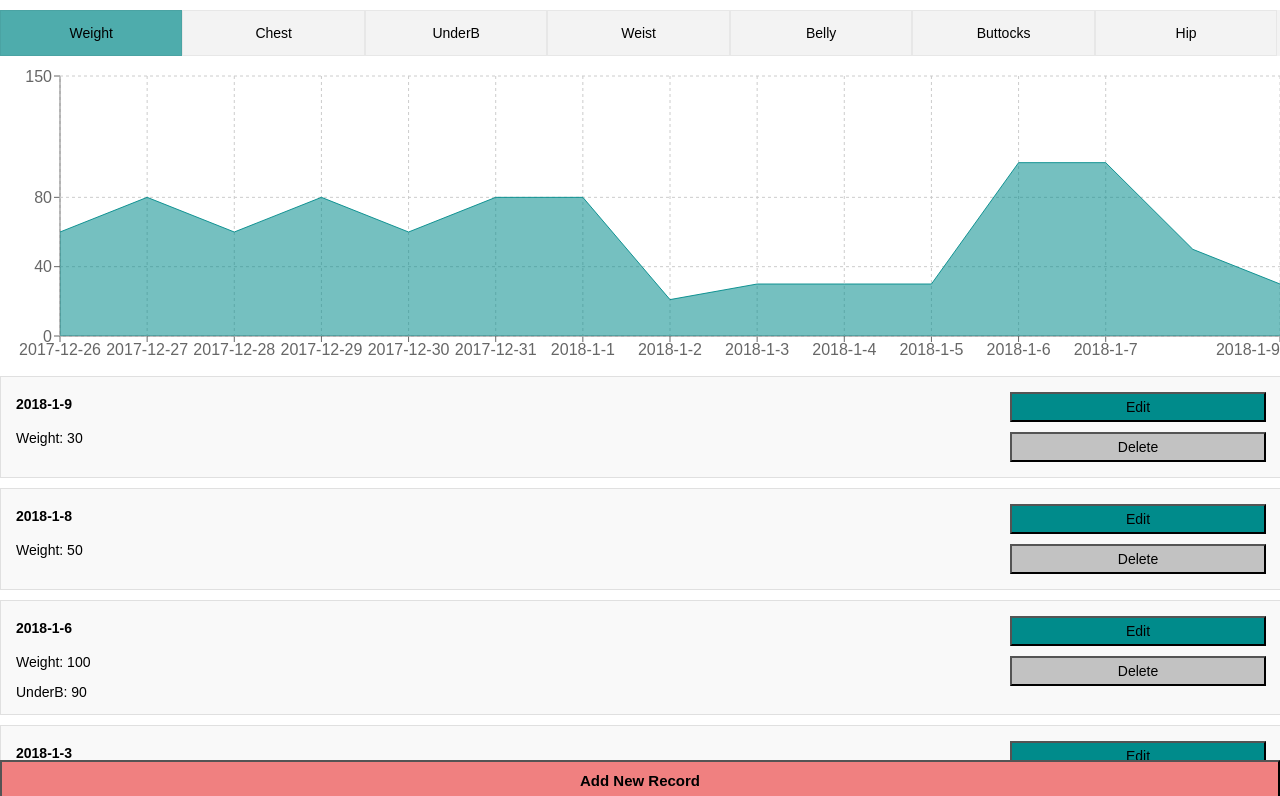
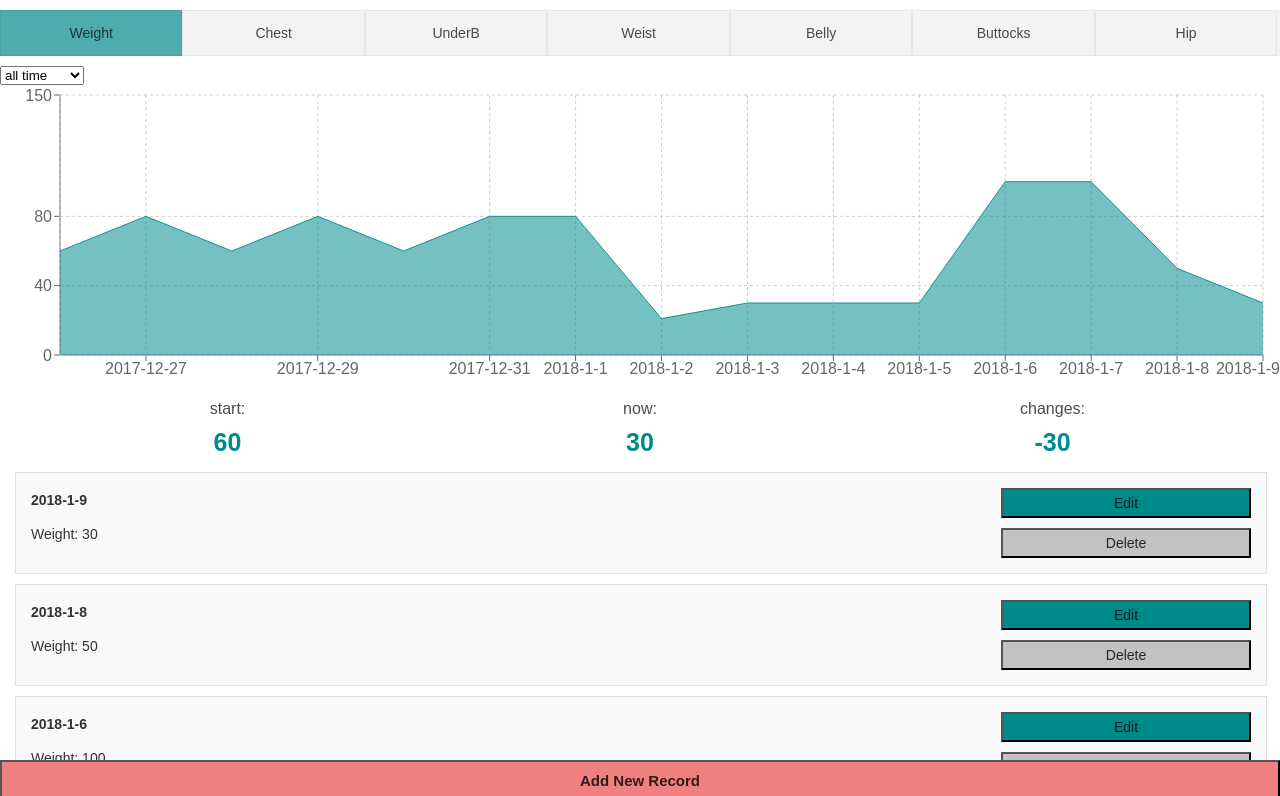
Before and after one commit to lsapozh/react-measurements, a React (Create React App) app: page / in a window 1280 px wide. Shown: the top 796 px of the page. Built offline with nearby package versions, Linux system fonts and the light colour scheme.

Commit message:
added start/current/changes value

```diff
--- a/src/App.js
+++ b/src/App.js
@@ -15,12 +15,13 @@ const AddNewRecord = styled.button`
   background-color: lightcoral;
   font-size: 15px;
   font-weight: 600;
-  // color: white;
+  color: rgba(0, 0, 0, 0.8);
 `;
 
 const RecordsDiv = styled.div`
   position: relative;
-  margin: 10px 0 50px 0;
+  margin: 10px 15px 50px 15px;
+  color: rgba(0, 0, 0, 0.8);
 `;
 
 const RecordDiv = styled.div`
@@ -55,7 +56,7 @@ const DeleteButton = styled.button`
     padding: 5px 0 5px 0;
     font-size: 14px;
     background-color: rgba(139, 139, 139, 0.5);
-
+    color: rgba(0, 0, 0, 0.8);
 `;
 
 const EditButton = styled.button`
@@ -66,6 +67,7 @@ const EditButton = styled.button`
     font-size: 14px;
     background-color: rgba(0, 139, 139, 1);
     // color: white;
+    color: rgba(0, 0, 0, 0.8);
 `;
 
 const Clear = styled.div`
@@ -73,9 +75,10 @@ const Clear = styled.div`
 `;
 
 const MeasurementTypesDiv = styled.div`
-   width: 100%;
+   //width: 100%;
    margin: 10px auto 10px auto;
    background-color: rgba(139, 139, 139, 0.1);
+   color: rgba(0, 0, 0, 0.7);
 `;
 
 const MeasurementDiv = styled.div`
@@ -89,6 +92,26 @@ const MeasurementDiv = styled.div`
     cursor: pointer;
 `;
 
+const MeasurementValuesDiv = styled.div`
+    text-align: center;
+    margin: 15px 15px 15px 15px;
+    color: rgba(0, 0, 0, 0.7);
+`;
+
+const MeasurementValuesName = styled.div`
+    display: inline-block;
+    width: 33%;
+`;
+
+const MeasurementValue = styled.div`
+    margin-top: 10px;
+    font-size: 25px;
+    color: darkcyan;
+    font-weight: 700;
+`;
+
+
+
 
 class App extends Component {
     state = {
@@ -97,7 +120,11 @@ class App extends Component {
         editRecordId: 0,
         recordForEdit: {},
         records: [],
-        selectedMeasurement: MEASUREMENT_TYPES[0].value
+        selectedMeasurement: MEASUREMENT_TYPES[0].value,
+        startValue: 0,
+        currentValue: 0,
+        changes: 0
+
     };
 
     openNewRecordModal = () => {
@@ -192,10 +219,35 @@ class App extends Component {
             });
             this.setState({
                 records: items
+            }, () => {
+                this.setState({
+                    startValue: this.state.records[0][this.state.selectedMeasurement],
+                    currentValue: this.state.records[this.state.records.length - 1][this.state.selectedMeasurement],
+                }, () => {
+                    let diff = this.state.currentValue - this.state.startValue;
+                    if (diff) {
+                        this.setState({
+                            changes: diff
+                        })
+                    } else {
+                        this.setState({
+                            changes: ""
+                        })
+                    }
+                })
             })
         } else {
             this.setState({
                 records: seedRecords
+            }, () => {
+                this.setState({
+                    startValue: this.state.records[0][this.state.selectedMeasurement],
+                    currentValue: this.state.records[this.state.records.length - 1][this.state.selectedMeasurement],
+                }, () => {
+                    this.setState({
+                        changes: this.state.currentValue - this.state.startValue
+                    })
+                })
             })
         }
     }
@@ -207,6 +259,22 @@ class App extends Component {
     makeSelectMeasurement = (type) => (e) => {
         this.setState({
             selectedMeasurement: type.value
+        }, () => {
+            this.setState({
+                startValue: this.state.records[0][this.state.selectedMeasurement],
+                currentValue: this.state.records[this.state.records.length - 1][this.state.selectedMeasurement],
+            }, () => {
+                let diff = this.state.currentValue - this.state.startValue;
+                if (diff) {
+                    this.setState({
+                        changes: diff
+                    })
+                } else {
+                    this.setState({
+                        changes: ""
+                    })
+                }
+            })
         })
     }
 
@@ -228,7 +296,29 @@ class App extends Component {
                         );
                     })}
                 </MeasurementTypesDiv>
+
+                <select>
+                    <option>all time</option>
+                    <option>last month</option>
+                    <option>last week</option>
+                </select>
+
                 <MeasurementChart records={this.state.records} measurement={this.state.selectedMeasurement}/>
+
+                <MeasurementValuesDiv>
+                    <MeasurementValuesName>start:
+                        <MeasurementValue>{this.state.startValue}</MeasurementValue>
+                    </MeasurementValuesName>
+
+                    <MeasurementValuesName>now:
+                        <MeasurementValue>{this.state.currentValue}</MeasurementValue>
+                    </MeasurementValuesName>
+
+                    <MeasurementValuesName>changes:
+                        <MeasurementValue>{this.state.changes}</MeasurementValue>
+                    </MeasurementValuesName>
+                </MeasurementValuesDiv>
+
                 <RecordsDiv className="measurementsTableWrapper">{[...this.state.records].reverse().map((record, index) => {
                     return (
                         <RecordDiv key={index}>
--- a/src/components/MeasurementChart/index.js
+++ b/src/components/MeasurementChart/index.js
@@ -43,7 +43,7 @@ export default class MeasurementChart extends Component {
                 <ResponsiveContainer width="100%" height="100%">
                     <AreaChart
                         data={data}
-                        margin={{top: 10, right: 0, left: 0, bottom: 0}}
+                        margin={{top: 10, right: 17, left: 0, bottom: 0}}
                     >
                         <XAxis dataKey="xValue"/>
                         <YAxis domain={[0, 'dataMax + 50']}/>
```
